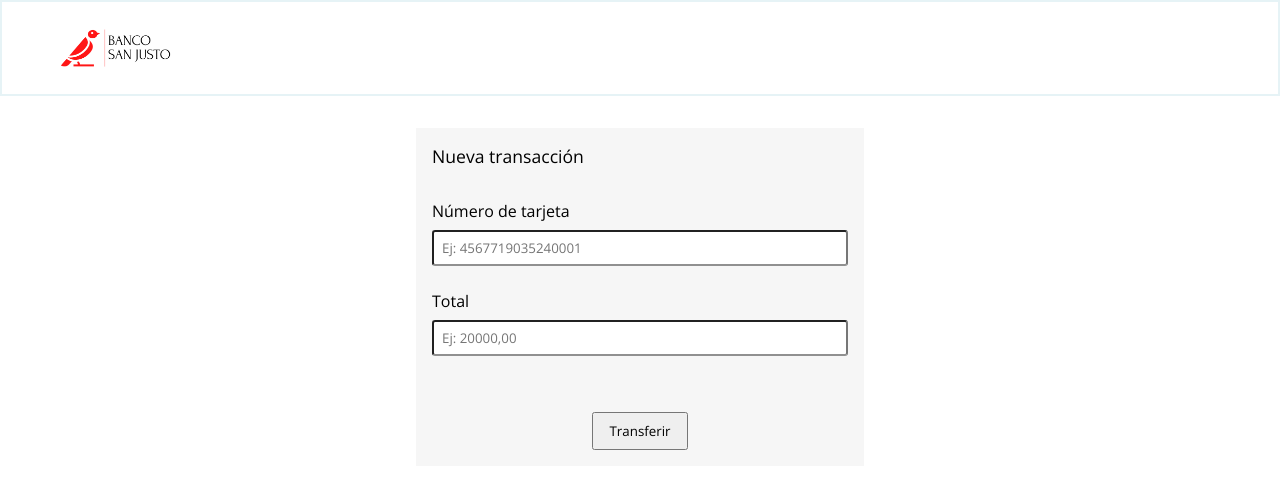
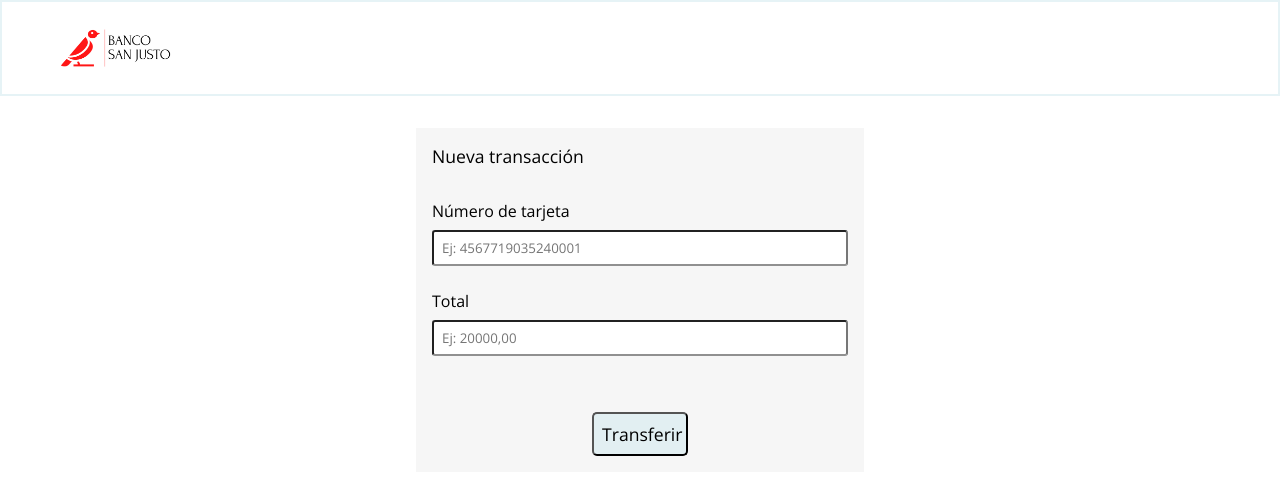
Before and after one commit to VieraJulian/Banco-SanJusto-Front-End, a React (Vite) app: page /newTransaction in a window 1280 px wide. Shown: the top 494 px of the page. Built offline with nearby package versions, Linux system fonts and the light colour scheme.

Commit message:
css terminados

```diff
--- a/public/css/NewTransaction-mobile.css
+++ b/public/css/NewTransaction-mobile.css
@@ -38,6 +38,10 @@
     margin-top: 2rem;
     padding: .5rem;
     align-self: center;
+    font-size: 1.1rem;
+    border-radius: 5px;
+    color: black;
+    background-color: rgba(216, 237, 242, 0.644);
 }
 
 @media screen and (min-width: 25em) {
```
